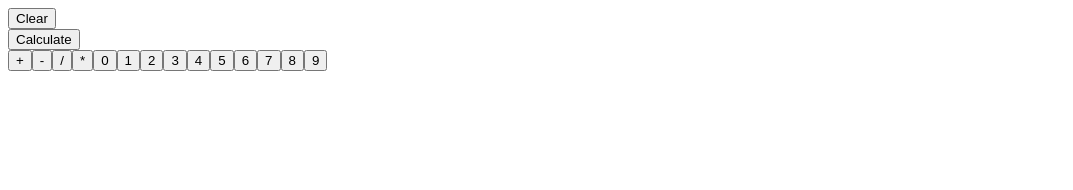
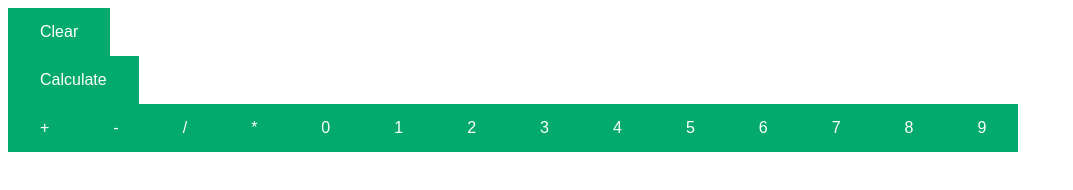
Before and after one commit to alexchung1233/Simple-Calc, a plain HTML site: page index.html in a window 1280 px wide. Shown: the whole page, without its empty margins (0-1073 px from the left). Drawn offline with Linux system fonts and the light colour scheme.

Commit message:
Added stylesheet

```diff
--- a/index.html
+++ b/index.html
@@ -14,6 +14,7 @@
         </div>
     </body>
     <head>
+        <link rel="stylesheet" type="text/css" href="resources/css/main.css" />
         <script src="resources/js/calculator.js"></script>
     </head>
 </htmlh>
--- /dev/null
+++ b/resources/css/main.css
@@ -0,0 +1,16 @@
+button {
+    background-color: #04AA6D;
+    border: none;
+    color: white;
+    padding: 15px 32px;
+    text-align: center;
+    text-decoration: none;
+    display: inline-block;
+    font-size: 16px;
+  }
+
+  #result_div {
+    background-color: #04AA6D;
+    color: white;
+    font-size: 16px;
+  }
--- a/resources/js/calculator.js
+++ b/resources/js/calculator.js
@@ -21,7 +21,7 @@ function createButtons(){
 function createOperationButtons(){
     const body = document.getElementById("main_body")
     for(let i=0;i<operatorValues.length;i++){
-        const newDiv = document.createElement("operator_button_div");
+        const newDiv = document.createElement("button-div");
         const newOperatorButton = document.createElement("button");
         newOperatorButton.textContent = String(operatorValues[i]);
         newOperatorButton.addEventListener("click", function (e) {
@@ -41,7 +41,7 @@ function createOperationButtons(){
 function createNumberButtons() {
     const body = document.getElementById("main_body")
     for(let num=0;num<10;num++){
-        const newDiv = document.createElement("num_button");
+        const newDiv = document.createElement("button-div");
         const newNumButton = document.createElement("button");
         newNumButton.textContent = String(num);
         newNumButton.addEventListener("click", function (e) {
```
